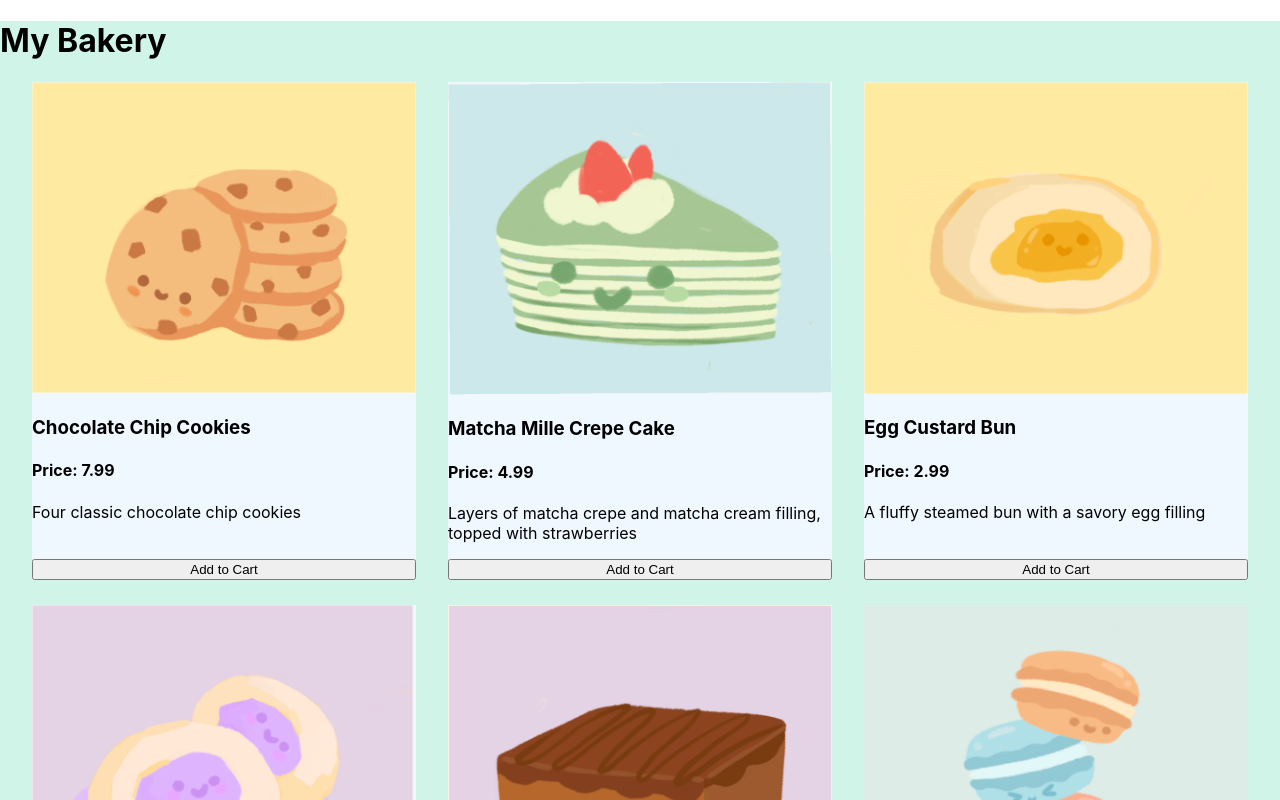
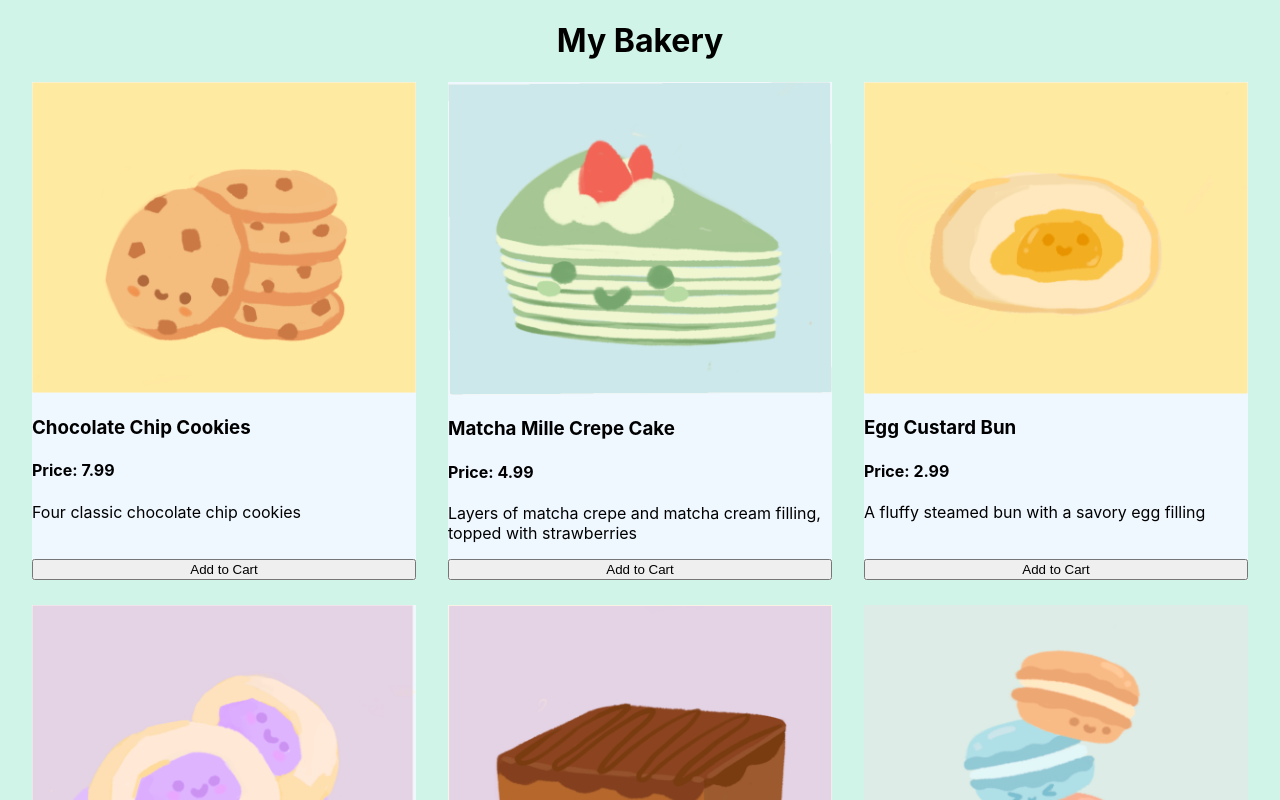
Before and after one commit to CatherinaNiu/react-studio, a React (Create React App) app: page / in a window 1280 px wide. Shown: the top 800 px of the page. Built offline with nearby package versions, Linux system fonts and the light colour scheme.

Commit message:
no no touch square Noww

```diff
--- a/src/App.css
+++ b/src/App.css
@@ -2,8 +2,10 @@
 
 .App {
     width: 100%;
-    background-color:rgb(208, 244, 232);
+}
 
+h1 {
+    text-align: center;
 }
 
 .singleBakeryItem {
--- a/src/App.js
+++ b/src/App.js
@@ -2,6 +2,7 @@ import "./App.css";
 import { useState } from "react";
 import bakeryData from "./assets/bakery-data.json";
 import singleBakeryItem from "./components/BakeryItem.js"
+import cartItem from "./components/CartItem.js"
 
 /* ####### DO NOT TOUCH -- this makes the image URLs work ####### */
 bakeryData.forEach((item) => {
@@ -66,10 +67,11 @@ function App() {
         {/* TODO: render a list of items in the cart */}
         <h3>Items</h3>
         <div>
-          {console.log(cartState)}
-        {cartState.items.map((obj) => (
-
-        <div>{obj.itemcount} x {obj.name}</div>))}
+          {cartState.items.map((obj) => (
+            //<div>{obj.itemcount} x {obj.name}</div>)
+            cartItem(obj)
+            ))
+          }
         </div>
         <h3>Total Price: {cartState.totalPrice.toFixed(2)}</h3>
       </div>
--- /dev/null
+++ b/src/components/CartItem.js
@@ -0,0 +1,5 @@
+export default function cartItem(obj) {
+    return (
+        <div>{obj.itemcount} x {obj.name}</div>
+    )
+}
--- a/src/index.css
+++ b/src/index.css
@@ -5,6 +5,8 @@ body {
     sans-serif;
   -webkit-font-smoothing: antialiased;
   -moz-osx-font-smoothing: grayscale;
+  height: 100%;
+  background-color:rgb(208, 244, 232);
 }
 
 code {
```
